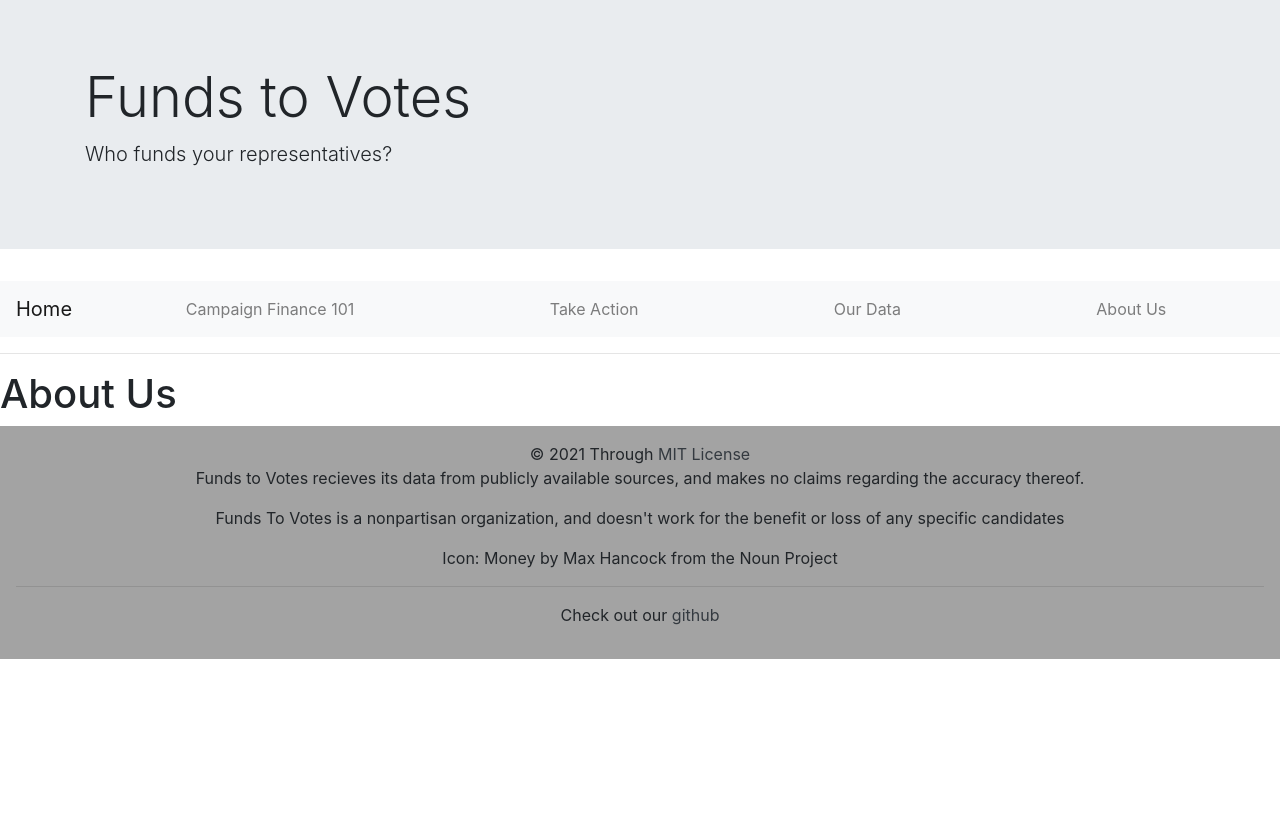
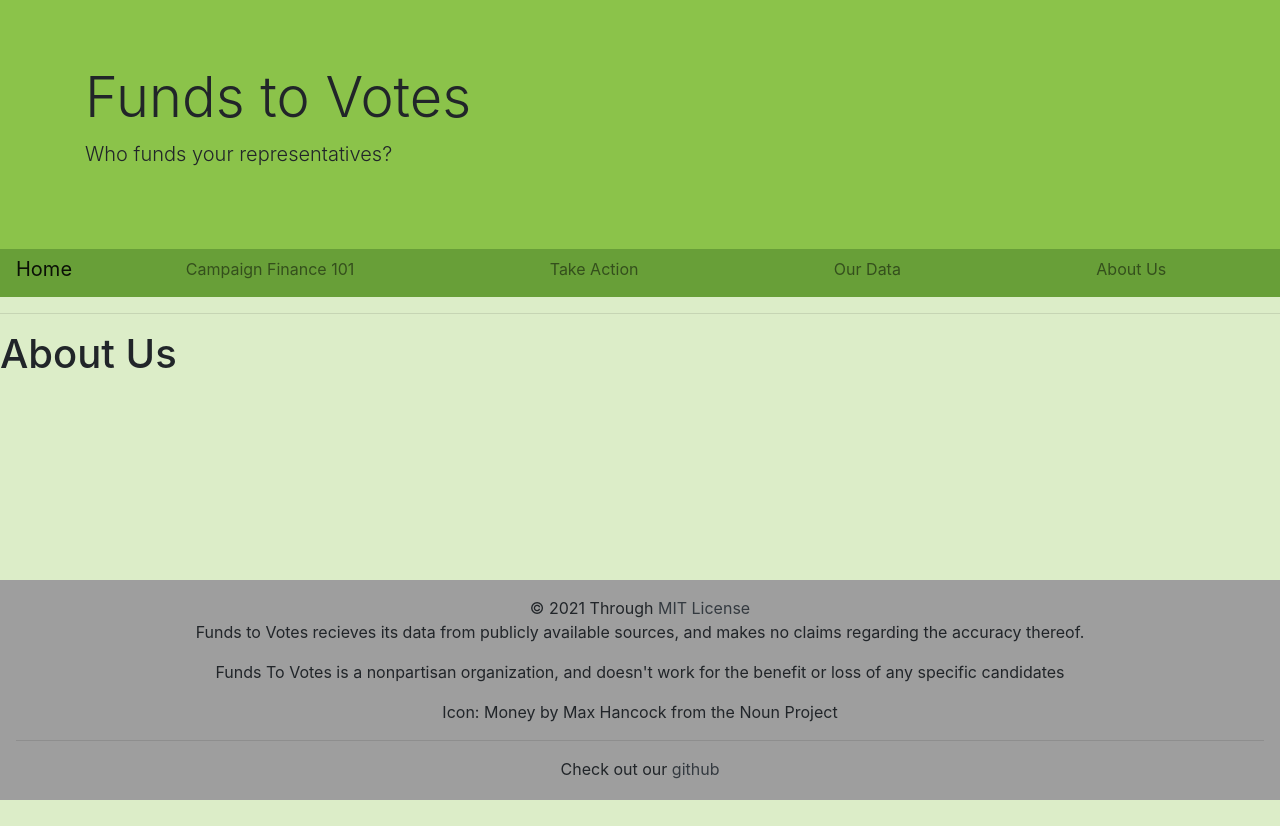
Before and after one commit to FundsToVotes/FundsToVotes-web, a React (Create React App) app: page /about in a window 1280 px wide. Before the commit the page ends 800 px from the top, so only its background shows below. Built offline with nearby package versions, Linux system fonts and the light colour scheme.

Commit message:
added colors

```diff
--- a/src/App.css
+++ b/src/App.css
@@ -1,5 +1,6 @@
 .App {
   text-align: center;
+  background-color: red;
 }
 
 .App-logo {
--- a/src/Components/banner.js
+++ b/src/Components/banner.js
@@ -1,11 +1,14 @@
 import React from "react";
 import { MDBJumbotron, MDBContainer } from "mdbreact";
+import "../index.css";
+
+
 
 
 function Banner() {
   return (
 
-    <MDBJumbotron fluid>
+    <MDBJumbotron fluid  style={{backgroundColor: '#8bc34a', marginBottom: "0px"}}>
     <MDBContainer>
       <h2 className="display-4">Funds to Votes</h2>
       <p className="lead">Who funds your representatives?</p>
--- a/src/Components/footer.js
+++ b/src/Components/footer.js
@@ -3,8 +3,8 @@ import { MDBFooter } from 'mdb-react-ui-kit';
 
 function Footer() {
   return (
-    <MDBFooter backgroundColor='light' className='text-center text-lg-left'  style={{ backgroundColor: 'rgba(0, 0, 0, 0.2)' }}>
-      <div className='text-center p-3' style={{ backgroundColor: 'rgba(0, 0, 0, 0.2)' }}>
+    <MDBFooter backgroundColor='light' className='text-center text-lg-left'  /*style={{ backgroundColor: 'rgba(0, 0, 0, 0.2)' }}*/>
+      <div className='text-center p-3' /*style={{ backgroundColor: 'rgba(0, 0, 0, 0.2)' }}*/>
         &copy; {new Date().getFullYear()} Through {' '}
         <a className='text-dark' href='https://github.com/FundsToVotes/FundsToVotes-web/blob/main/LICENSE'>
           MIT License
--- a/src/Components/header.js
+++ b/src/Components/header.js
@@ -1,6 +1,8 @@
 import React from "react";
 import Navbar from 'react-bootstrap/Navbar';
 import Nav from 'react-bootstrap/Nav';
+import "../index.css";
+
 
 
 
@@ -8,7 +10,7 @@ function Header() {
   return (
 
     //Navbar
-        <Navbar fixed="sticky" bg="light" expand="lg">
+        <Navbar fixed="sticky"  style={{backgroundColor: '#689f38', paddingTop: "0px",}} expand="lg">
           <Navbar.Brand href="/home">Home</Navbar.Brand>
           <Navbar.Toggle aria-controls="basic-navbar-nav" />
           <Navbar.Collapse id="basic-navbar-nav">
--- a/src/index.css
+++ b/src/index.css
@@ -5,7 +5,20 @@ body {
     sans-serif;
   -webkit-font-smoothing: antialiased;
   -moz-osx-font-smoothing: grayscale;
+  padding-bottom: 220px;
+  background-color: #DCEDC8 !important;
+
 }
+/*header stuff styled in the components for now */
+
+Footer {
+  position: fixed;
+  bottom: 0;
+  width: 100%;
+  /* Set the fixed height of the footer here */
+  height: 220px;
+  background-color: #9e9e9e;
+  }
 
 code {
   font-family: source-code-pro, Menlo, Monaco, Consolas, 'Courier New',
--- a/src/index.js
+++ b/src/index.js
@@ -21,6 +21,7 @@ const routing = (
       <Banner></Banner>
       <Header />      <hr />
 
+      <body>
       <Switch>
         <Route exact path="/" component={LandingPage} />
         <Route path="/home" component={LandingPage} />
@@ -30,6 +31,7 @@ const routing = (
         <Route path="/about" component={About} />
         <Route component={Notfound} />
       </Switch>
+      </body>
 
       <Footer />    </div>
   </Router>
```
Also changed, not shown: src/jay_react_notes.md (+7 -0 lines).
